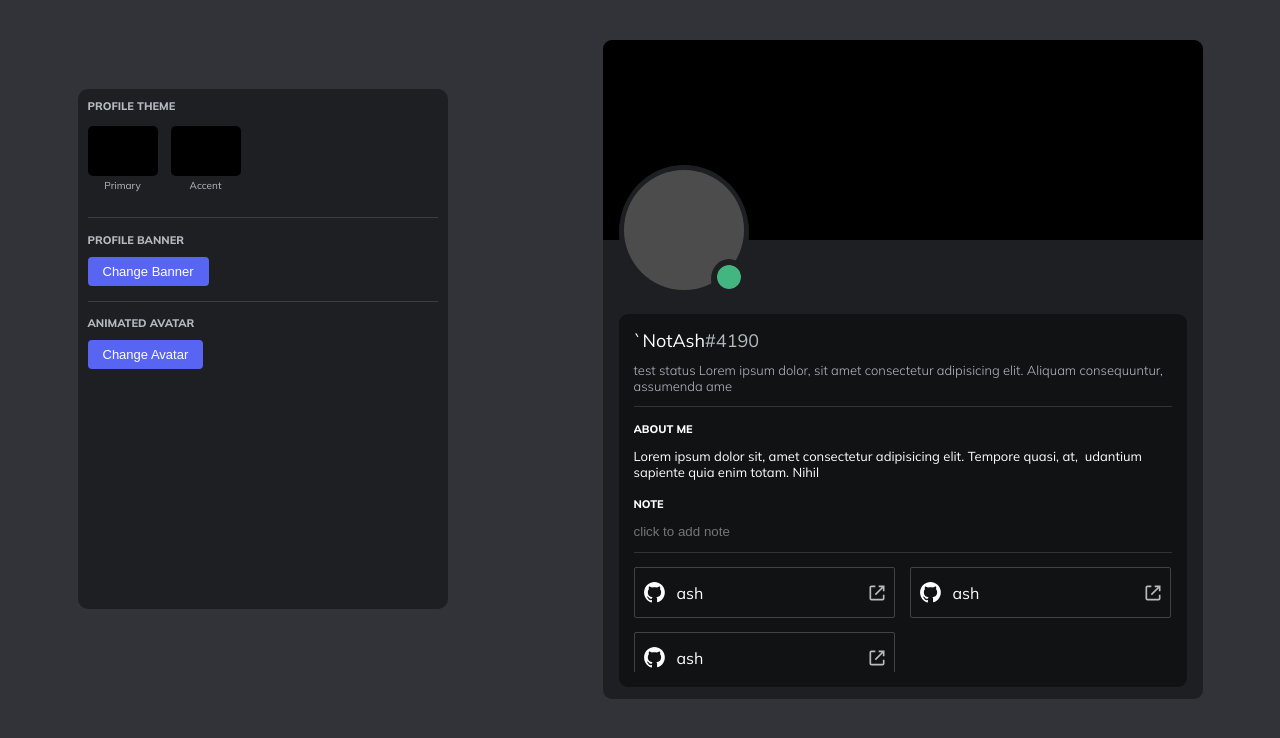
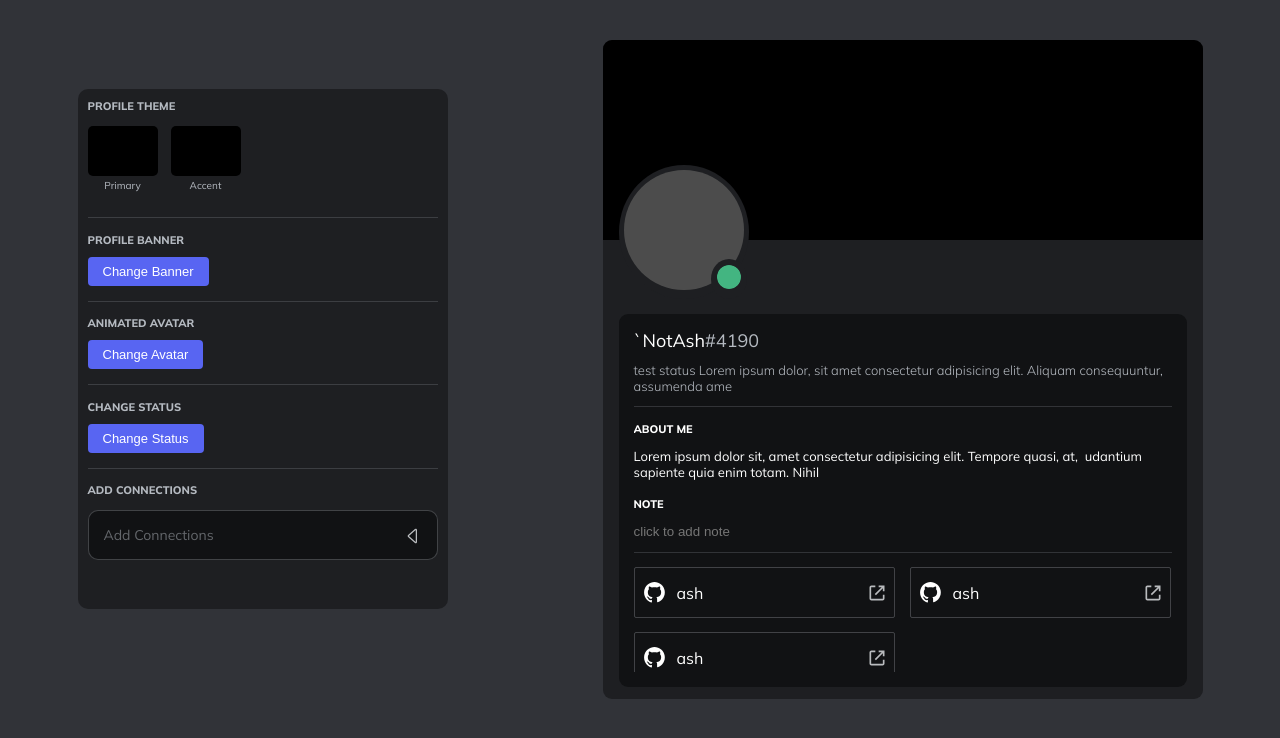
Before and after one commit to itz-ash/profile-maker, a React (Vite) app: page / in a window 1280 px wide. Shown: the top 738 px of the page. Built offline with nearby package versions, Linux system fonts and the light colour scheme.

Commit message:
dropdown menu

```diff
--- /dev/null
+++ b/src/components/DropdownItem.tsx
@@ -0,0 +1,22 @@
+import React, { ReactNode } from "react";
+
+interface Props {
+  logo?: any;
+  children: ReactNode;
+}
+
+const DropdownItem = (props: Props) => {
+  return (
+    <div className="dropdownItemContainer">
+      <span className="dropdownItemSVG">
+        {React.cloneElement(props.logo, {
+          style: { height: "24px", width: "24px" },
+        })}
+      </span>
+      <span className="dropdownItemText">{props.children}</span>
+      <img className="tickSVG" src="../../public/icons/tick.svg"></img>
+    </div>
+  );
+};
+
+export default DropdownItem;
--- /dev/null
+++ b/src/components/DropdownMenu.tsx
@@ -0,0 +1,31 @@
+import React from "react";
+import DropdownItem from "./DropdownItem";
+import { ReactComponent as Battlenet } from "../../public/platforms/battlenet.svg";
+import { ReactComponent as Epicgames } from "../../public/platforms/epicgames.svg";
+import { ReactComponent as Facebook } from "../../public/platforms/facebook.svg";
+import { ReactComponent as Github } from "../../public/platforms/github.svg";
+import { ReactComponent as Playstation } from "../../public/platforms/playstation.svg";
+import { ReactComponent as Reddit } from "../../public/platforms/reddit.svg";
+import { ReactComponent as Riotgames } from "../../public/platforms/riotgames.svg";
+import { ReactComponent as Skype } from "../../public/platforms/skype.svg";
+import { ReactComponent as Spotify } from "../../public/platforms/spotify.svg";
+import { ReactComponent as Steam } from "../../public/platforms/steam.svg";
+import { ReactComponent as Twitch } from "../../public/platforms/twitch.svg";
+import { ReactComponent as Twitter } from "../../public/platforms/twitter.svg";
+import { ReactComponent as Xbox } from "../../public/platforms/xbox.svg";
+import { ReactComponent as Youtube } from "../../public/platforms/youtube.svg";
+
+const DropdownMenu = () => {
+  return (
+    <div className="dropdownMenu">
+      <DropdownItem logo={<Battlenet />}>hi</DropdownItem>
+      <DropdownItem logo={<Epicgames />}>hi</DropdownItem>
+      <DropdownItem logo={<Playstation />}>hi</DropdownItem>
+      <DropdownItem logo={<Riotgames />}>hi</DropdownItem>
+      <DropdownItem logo={<Youtube />}>hi</DropdownItem>
+      <DropdownItem logo={<Twitter />}>hi</DropdownItem>
+    </div>
+  );
+};
+
+export default DropdownMenu;
--- a/src/components/MainForm.tsx
+++ b/src/components/MainForm.tsx
@@ -2,6 +2,31 @@ import Button from "./Button";
 import ColorPicker from "./ColorPicker";
 import React from "react";
 import Divider from "./Divider";
+import { useState } from "react";
+import DropdownMenu from "./DropdownMenu";
+
+const DropdownButton = () => {
+  const [open, setopen] = useState(false);
+  const caretClass = open ? "caretSVG rotate-90" : "caretSVG rotate0";
+  return (
+    <>
+      <a
+        onClick={() => {
+          setopen(!open);
+        }}
+        className="dropdownButton"
+      >
+        <p className="dropdownText">Add Connections</p>
+        <img className={caretClass} src="./public/icons/caret.svg"></img>
+      </a>
+      {open && (
+        <div>
+          <DropdownMenu />
+        </div>
+      )}
+    </>
+  );
+};
 
 const MainForm = () => {
   return (
@@ -32,6 +57,18 @@ const MainForm = () => {
             <Button type="primary">Change Avatar</Button>
           </div>
         </div>
+        <Divider />
+        <div className="changeStatusContainer">
+          <div className="smallHeaderText grey-text">Change Status</div>
+          <div className="changeStatusButton">
+            <Button type="primary">Change Status</Button>
+          </div>
+        </div>
+        <Divider />
+        <div className="addConnectionsContainer">
+          <div className="smallHeaderText grey-text">add connections</div>
+          <DropdownButton />
+        </div>
       </div>
     </div>
   );
--- /dev/null
+++ b/src/custom.d.ts
@@ -0,0 +1,6 @@
+declare module '*.svg' {
+  import React = require('react');
+  export const ReactComponent: React.FunctionComponent<React.SVGProps<SVGSVGElement>>;
+  const src: string;
+  export default src;
+}
--- /dev/null
+++ b/src/styles/_dropdownMenu.scss
@@ -0,0 +1,68 @@
+.dropdownButton {
+  height: 50px;
+  width: 100%;
+  margin-top: 13px;
+  border: 1px solid $border-grey;
+  border-radius: 10px;
+  background-color: $color-grey-4;
+  display: flex;
+  justify-content: baseline;
+  // align-content: center;
+  align-items: center;
+  padding: 15px;
+  box-sizing: border-box;
+  cursor: pointer;
+  transition: all 0.2s ease-in-out;
+  user-select: none;
+  -webkit-user-select: none;
+  -moz-user-select: none;
+  -ms-user-select: none;
+  &:hover {
+    background-color: $color-grey-2;
+  }
+}
+
+.dropdownText {
+  flex-grow: 1;
+  user-select: none;
+  -webkit-user-select: none;
+  -moz-user-select: none;
+  -ms-user-select: none;
+  color: $color-grey-text;
+  font-size: 14px;
+  opacity: 0.5;
+}
+
+.dropdownItemText {
+  box-sizing: border-box;
+  padding: 14px;
+  font-size: 13px;
+  font-weight: 600;
+  text-transform: capitalize;
+}
+
+.dropdownItemContainer {
+  box-sizing: border-box;
+  padding: 13px;
+  appearance: none;
+  color: white;
+  height: 45px;
+  transition: all 0.1s ease-out;
+  display: flex;
+  // justify-content: center;
+  align-items: center;
+  &:hover {
+    background-color: $color-grey-3;
+  }
+}
+
+.dropdownMenu {
+  height: 200px;
+  overflow-y: scroll;
+  background-color: $color-grey-2;
+  border-radius: 5px;
+
+  &::-webkit-scrollbar {
+    display: none;
+  }
+}
```
